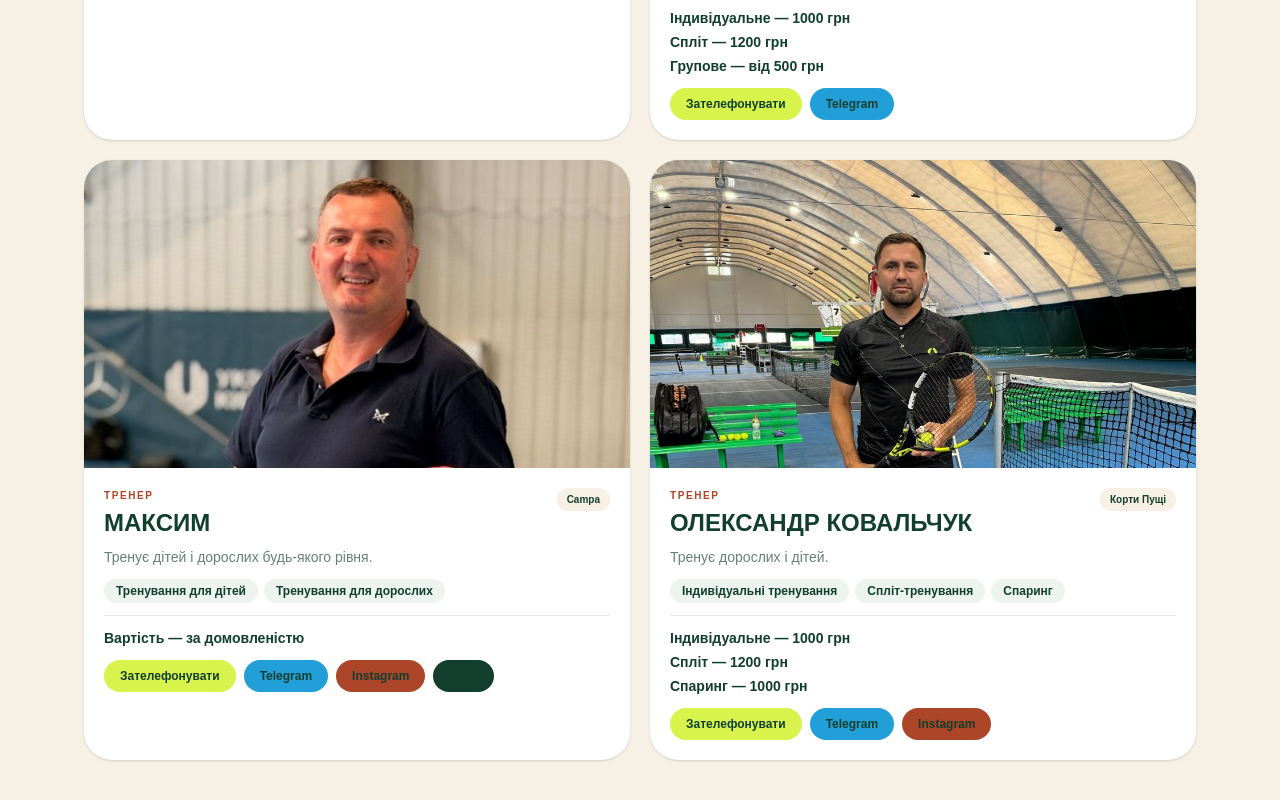
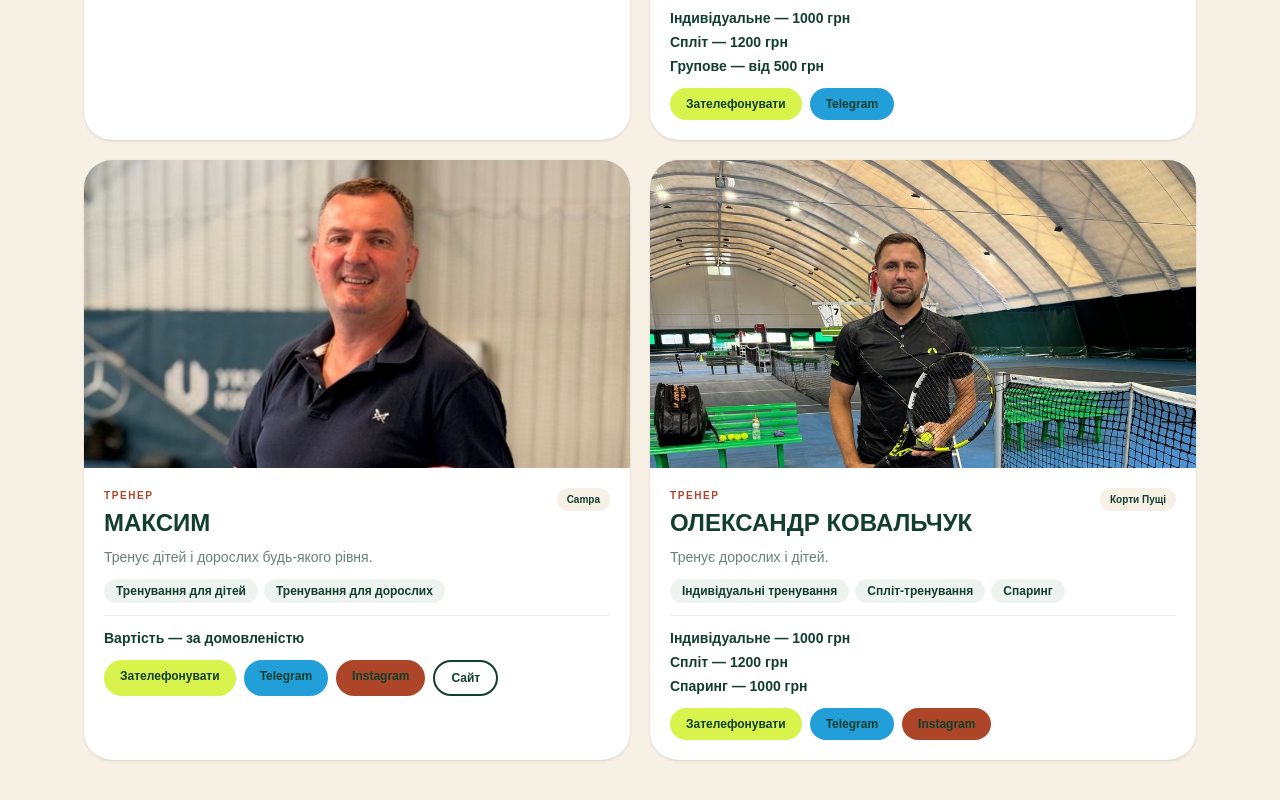
Before and after one commit to yellowblue9912-cell/irpin-tennis-next, a Next.js app: page /coaches in a window 1280 px wide. Shown: the part 2149-2949 px from the top of the page. Built offline with nearby package versions, Linux system fonts and the light colour scheme.

Commit message:
Improve coach website button contrast

```diff
--- a/app/coaches/page.tsx
+++ b/app/coaches/page.tsx
@@ -252,7 +252,8 @@ export default function CoachesPage() {
                       href={coach.website}
                       target="_blank"
                       rel="noreferrer"
-                      className="rounded-full bg-[#123f2d] px-3 py-2 text-[11px] font-black text-white sm:px-4 sm:text-xs"
+                      className="rounded-full border-2 border-[#123f2d] bg-white px-3 py-2 text-[11px] font-black sm:px-4 sm:text-xs"
+                      style={{ color: "#123f2d" }}
                     >
                       Сайт
                     </a>
```
